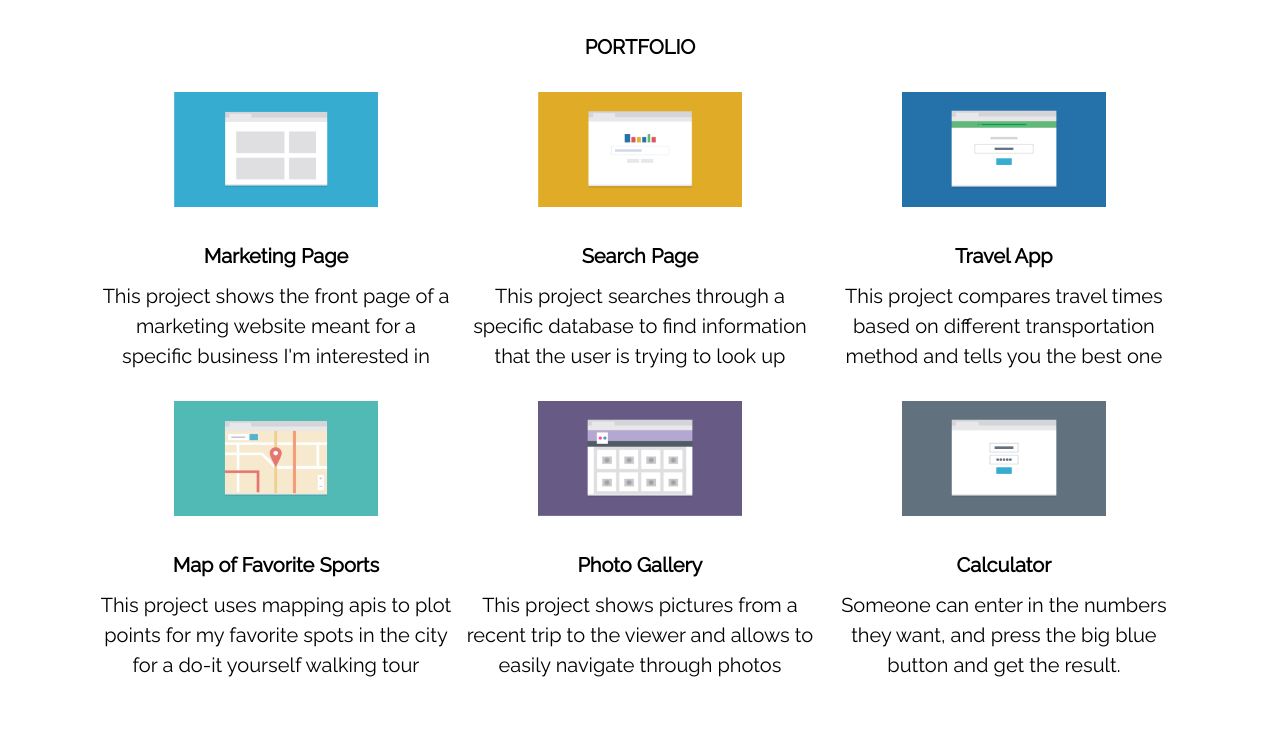
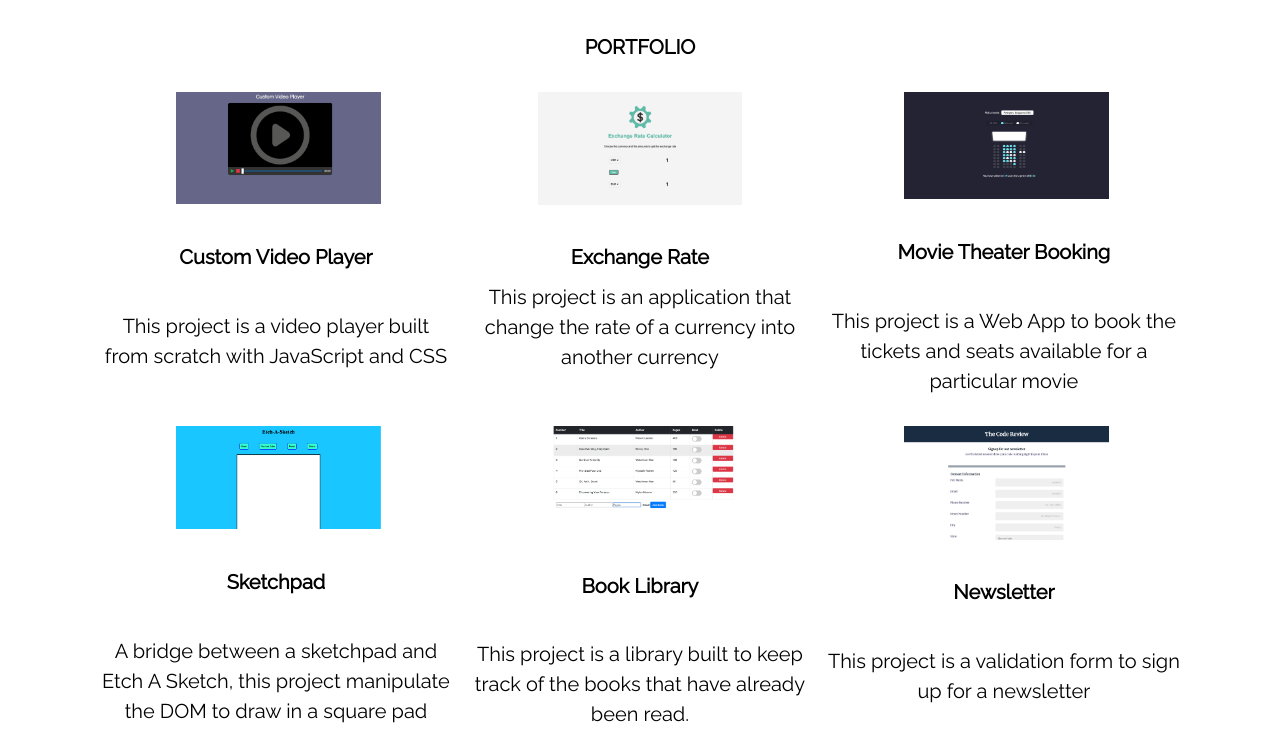
Before and after one commit to floriyann20/project-portfolio, a plain HTML site: page index.html in a window 1280 px wide. Shown: the part 608-1345 px from the top of the page. Drawn offline with Linux system fonts and the light colour scheme.

Commit message:
Modified the code to add real projects and images to the Portfolio

```diff
--- a/css/styles.css
+++ b/css/styles.css
@@ -44,6 +44,7 @@ a {
     color: black;
     font-size: 1.2em;
     background-color: white;
+    cursor: pointer;
 }
 
 a:visited{
--- a/index.html
+++ b/index.html
@@ -42,35 +42,35 @@
         <div id="portfolio" class="container clearfix">
             <h2><strong>PORTFOLIO</strong></h2>
             <div class="col">
-                    <img src="responsive_layout_v3/images/portfolio-1.png" alt="A screenshot of the app developed">
-                    <h3>Marketing Page</h3>
-                    <p>This project shows the front page of a marketing website meant for a specific business I'm interested in</p>
+                   <a href="https://floriyann20.github.io/video-player/" target="_blank"><img src="responsive_layout_v3/images/video-player.png" alt="A screenshot of the app developed">
+                    <h3>Custom Video Player</h3></a>
+                    <p>This project is a video player built from scratch with JavaScript and CSS</p>
             </div>
             <div class="col">
-                    <img src="responsive_layout_v3/images/portfolio-2.png" alt="A screenshot of the app developed">
-                    <h3>Search Page</h3>
-                    <p>This project searches through a specific database to find information that the user is trying to look up</p>
+                    <a href="https://floriyann20.github.io/exchange/" target="_blank"><img src="responsive_layout_v3/images/exchange.png" alt="A screenshot of the app developed"></a>
+                    <h3>Exchange Rate</h3></a>
+                    <p>This project is an application that change the rate of a currency into another currency</p>
             </div>
             <div class="col">
-                    <img src="responsive_layout_v3/images/portfolio-3.png" alt="A screenshot of the app developed">
-                    <h3>Travel App</h3>
-                    <p>This project compares travel times based on different transportation method and tells you the best one</p>
+                    <a href="https://floriyann20.github.io/movie-theater/" target="_blank"><img src="responsive_layout_v3/images/movie-theater.png" alt="A screenshot of the app developed">
+                    <h3>Movie Theater Booking</h3></a>
+                    <p>This project is a Web App to book the tickets and seats available for a particular movie</p>
             </div>
 
             <div class="col">
-                <img src="responsive_layout_v3/images/portfolio-4.png" alt="A screenshot of the app developed">
-                <h3>Map of Favorite Sports</h3>
-                <p>This project uses mapping apis to plot points for my favorite spots in the city for a do-it yourself walking tour</p>
+                    <a href="https://floriyann20.github.io/sketchpad" target="_blank"><img src="responsive_layout_v3/images/sketchpad1.png" alt="A screenshot of the app developed">
+                <h3>Sketchpad</h3></a>
+                <p>A bridge between a sketchpad and Etch A Sketch, this project manipulate the DOM to draw in a square pad</p>
             </div>
             <div class="col">
-                <img src="responsive_layout_v3/images/portfolio-5.png" alt="A screenshot of the app developed">
-                <h3>Photo Gallery</h3>
-                <p>This project shows pictures from a recent trip to the viewer and allows to easily navigate through photos</p>
+                    <a href="https://floriyann20.github.io/book-library" target="_blank"><img src="responsive_layout_v3/images/book-library.png" alt="A screenshot of the app developed">
+                <h3>Book Library</h3></a>
+                <p>This project is a library built to keep track of the books that have already been read.</p>
             </div>
             <div class="col">
-                    <img src="responsive_layout_v3/images/portfolio-6.png" alt="A screenshot of the app developed">
-                    <h3>Calculator</h3>
-                    <p>Someone can enter in the numbers they want, and press the big blue button and get the result.</p>
+                    <a href="https://floriyann20.github.io/newsletter" target="_blank"><img src="responsive_layout_v3/images/newsletter.png" alt="A screenshot of the app developed">
+                    <h3>Newsletter</h3></a>
+                    <p>This project is a validation form to sign up for a newsletter</p>
             </div>
         </div>
     </section>
```
Also changed, not shown: responsive_layout_v3/images/book-library.png (added), responsive_layout_v3/images/exchange.png (added), responsive_layout_v3/images/movie-theater.png (added), responsive_layout_v3/images/newsletter.png (added), responsive_layout_v3/images/sckethpad.png (added), responsive_layout_v3/images/sketchpad1.png (added), responsive_layout_v3/images/video-player.png (added), 3 other files.
